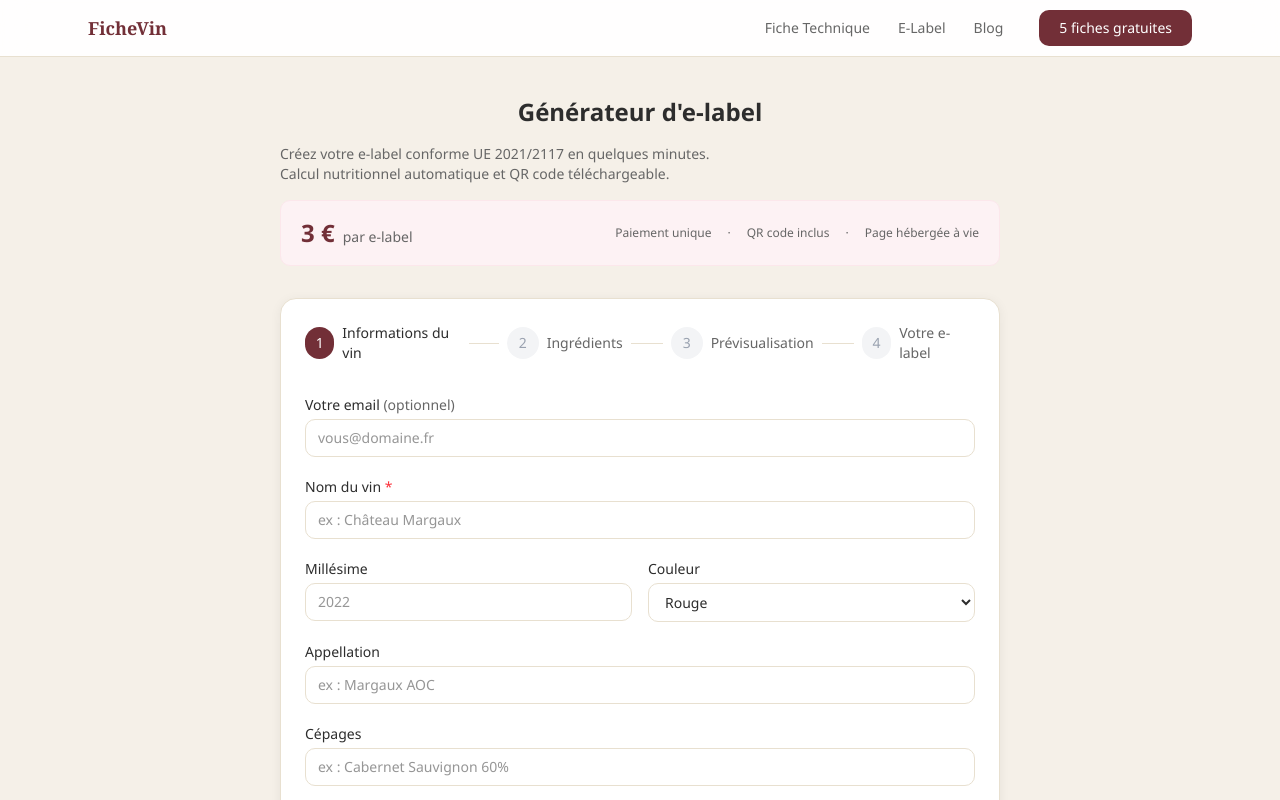
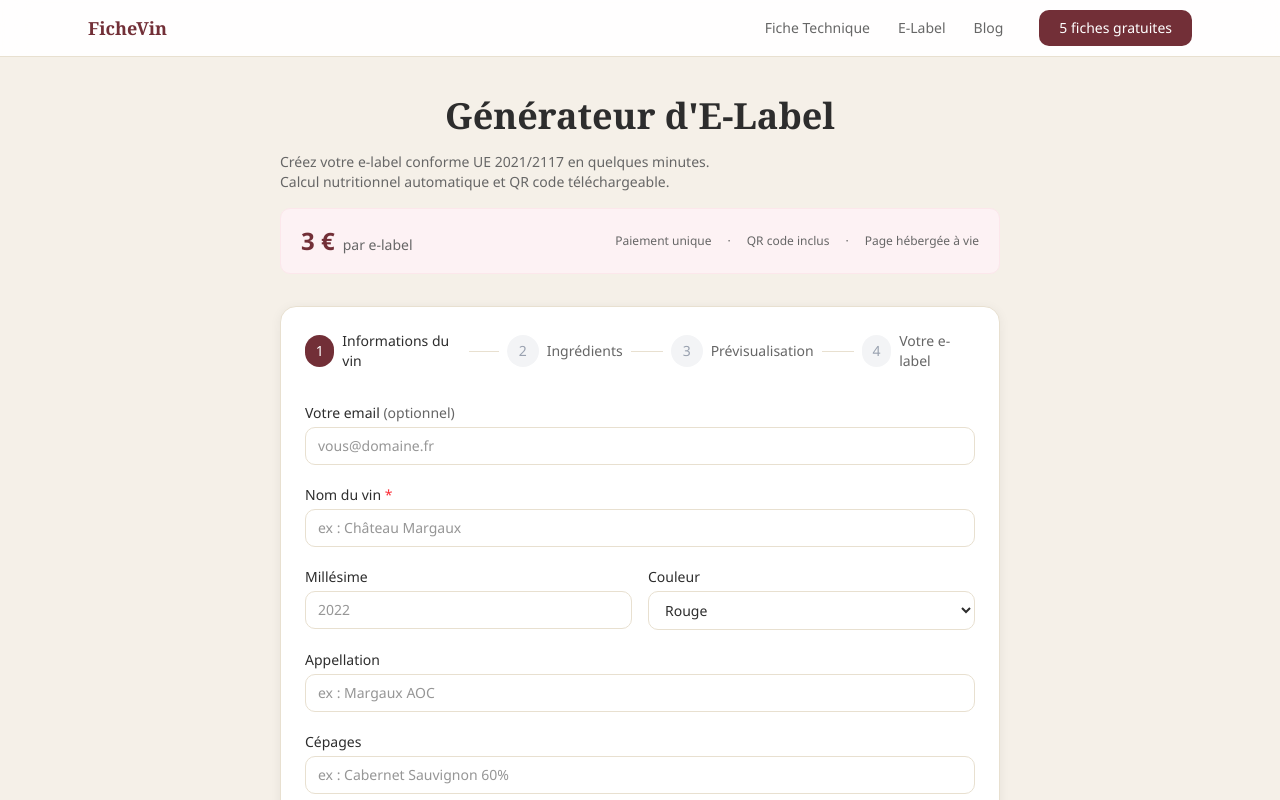
Before and after one commit to vincento-95/vinova-site, a Next.js app: page /e-label in a window 1280 px wide. Shown: the top 800 px of the page. Built offline with nearby package versions, Linux system fonts and the light colour scheme.

Commit message:
style: rename to E-Label and increase title font size
https://claude.ai/code/session_01GJX33BkN4k5sgiQwpb2SRt

```diff
--- a/src/app/e-label/page.tsx
+++ b/src/app/e-label/page.tsx
@@ -14,7 +14,7 @@ export default function ELabelPage() {
       <main className="pt-14 min-h-screen bg-bg">
         <div className="mx-auto max-w-3xl px-6 py-10">
           <div className="mb-8">
-            <h1 className="text-2xl font-bold text-text text-center mb-4">Générateur d&apos;e-label</h1>
+            <h1 className="text-3xl md:text-4xl font-bold text-text text-center mb-4 font-serif">Générateur d&apos;E-Label</h1>
             <p className="text-text-secondary text-sm mt-1">
               Créez votre e-label conforme UE 2021/2117 en quelques minutes.<br />
               Calcul nutritionnel automatique et QR code téléchargeable.
```
